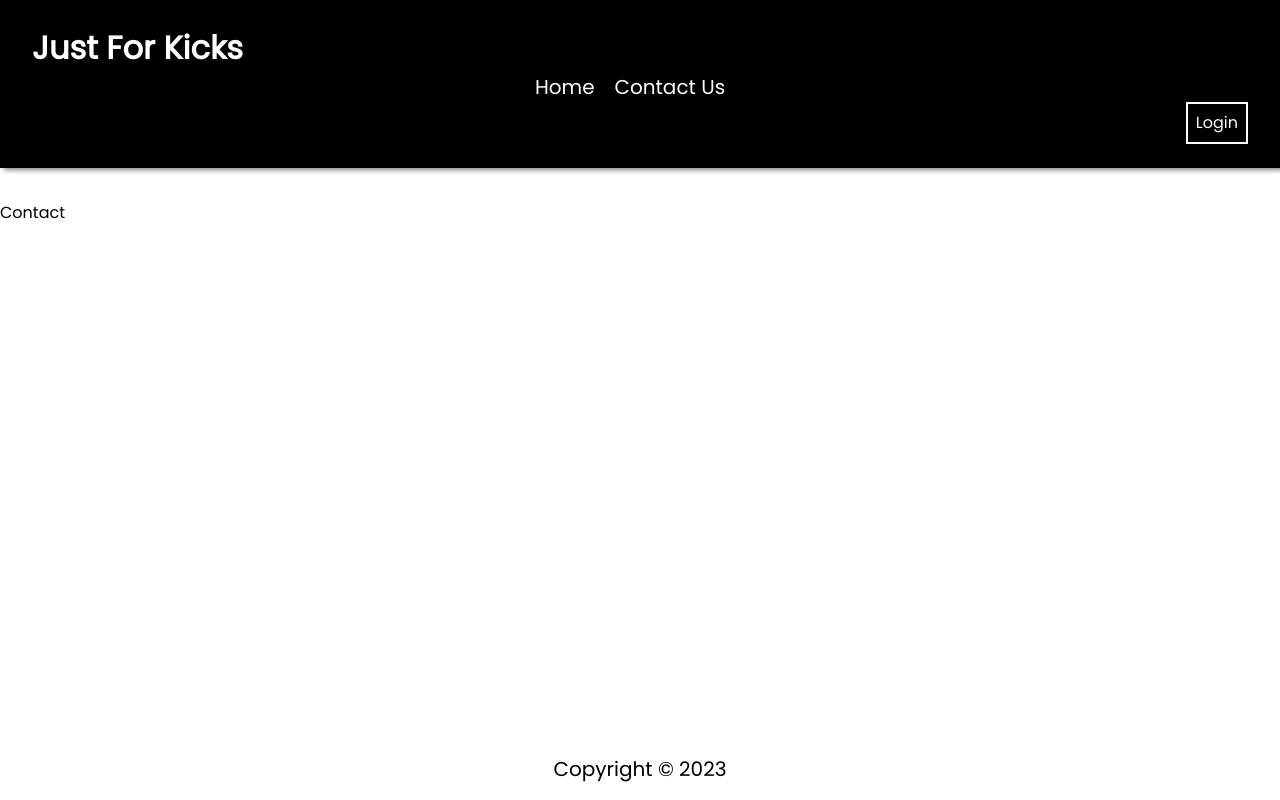
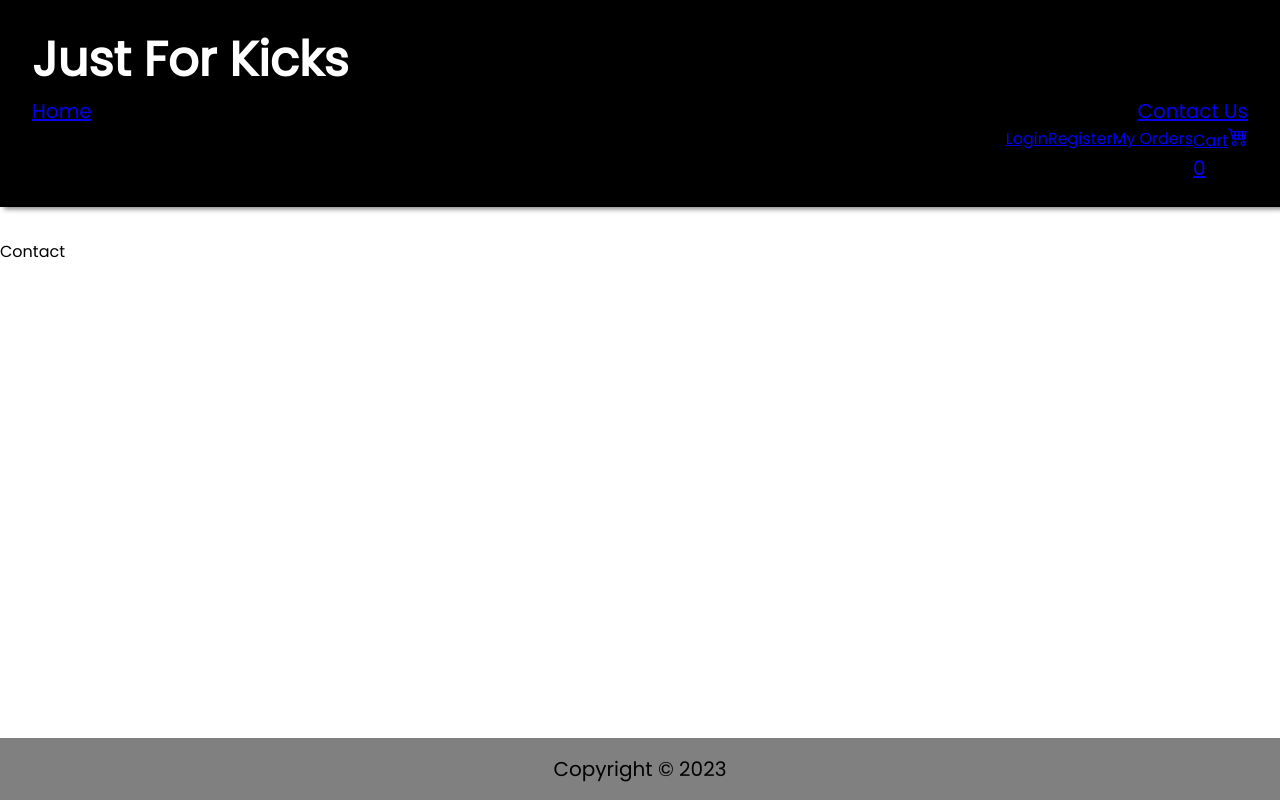
Before and after one commit to Jdrive5/Final-Capstone, a React (Create React App) app in the folder frontend/: page /contact in a window 1280 px wide. Built offline with nearby package versions, Linux system fonts and the light colour scheme.

Commit message:
Updated NavBar and Footer

```diff
--- a/frontend/src/components/Footer/Footer.css
+++ b/frontend/src/components/Footer/Footer.css
@@ -6,4 +6,5 @@ footer {
   padding: 1rem;
   text-align: center;
   width: 100%;
+  background-color: gray;
 }
--- a/frontend/src/components/NavBar/NavBar.jsx
+++ b/frontend/src/components/NavBar/NavBar.jsx
@@ -3,18 +3,39 @@ import { useContext } from "react";
 import { useNavigate, Link } from "react-router-dom";
 import AuthContext from "../../context/AuthContext";
 import "./NavBar.css";
+import {BsCart4} from "react-icons/bs"
+
+
+const brand = (
+  <div className="brand">
+          <Link to="/" style={{ textDecoration: "none", color: "white" }}>
+            <h2>
+            Just For Kicks
+            </h2>
+          </Link>
+        </div>
+);
+
+const cart = (
+  <span className="cart">
+              <Link to="/cart">
+                Cart
+                <BsCart4 size={20}/>
+                <p>0</p>
+              </Link>
+            </span>
+);
+
 
 const Navbar = () => {
   const { logoutUser, user } = useContext(AuthContext);
   const navigate = useNavigate();
   return (
+    <navbar>
       <div className="navBar">
-      <div className="brand">
-        <Link to="/" style={{ textDecoration: "none", color: "white" }}>
-          <b>Just For Kicks</b>
-        </Link>
-      </div>
-      <div className="middleLinks">
+        {brand}
+
+        <nav>
           <ul>
             <li>
               <Link to="/">
@@ -27,19 +48,20 @@ const Navbar = () => {
               </Link>
             </li>
           </ul>
+          <div className="rightLinks">
+            <span className="links">
+              <Link to="/login">Login</Link>
+              <Link to="/register">Register</Link>
+              <Link to="/order-history">My Orders</Link>
+            </span>
+            {cart}
           </div>
-      <div className="rightLinks">
-        <ul>
-          <li>
-            {user ? (
-              <button onClick={logoutUser}>Logout</button>
-            ) : (
-              <button onClick={() => navigate("/login")}>Login</button>
-            )}
-          </li>
-        </ul>
+        </nav>
+
       </div>
-    </div>
+
+
+    </navbar>
   );
 };
 
```
Lines whose indentation alone changed are shown as unchanged.
